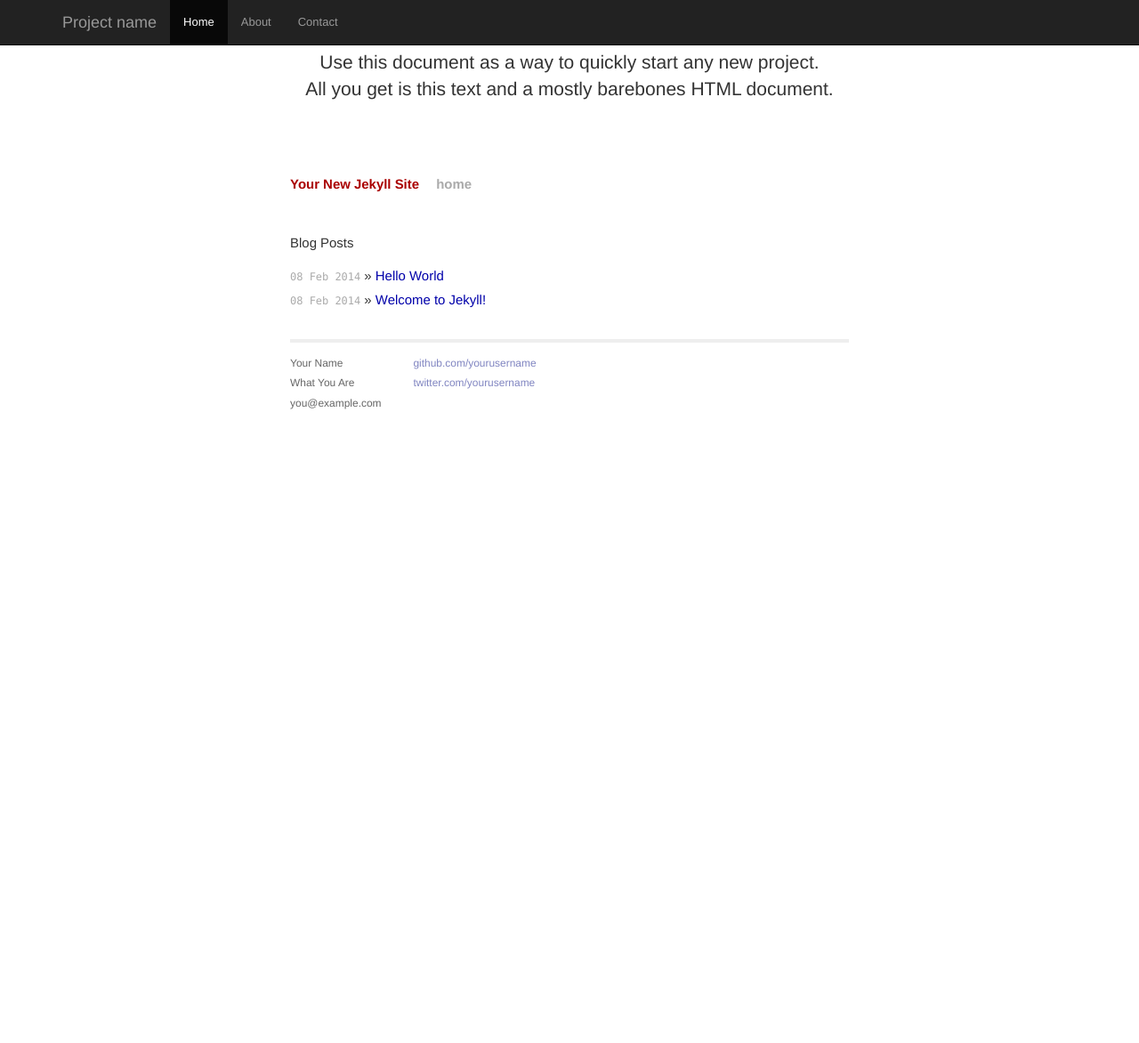
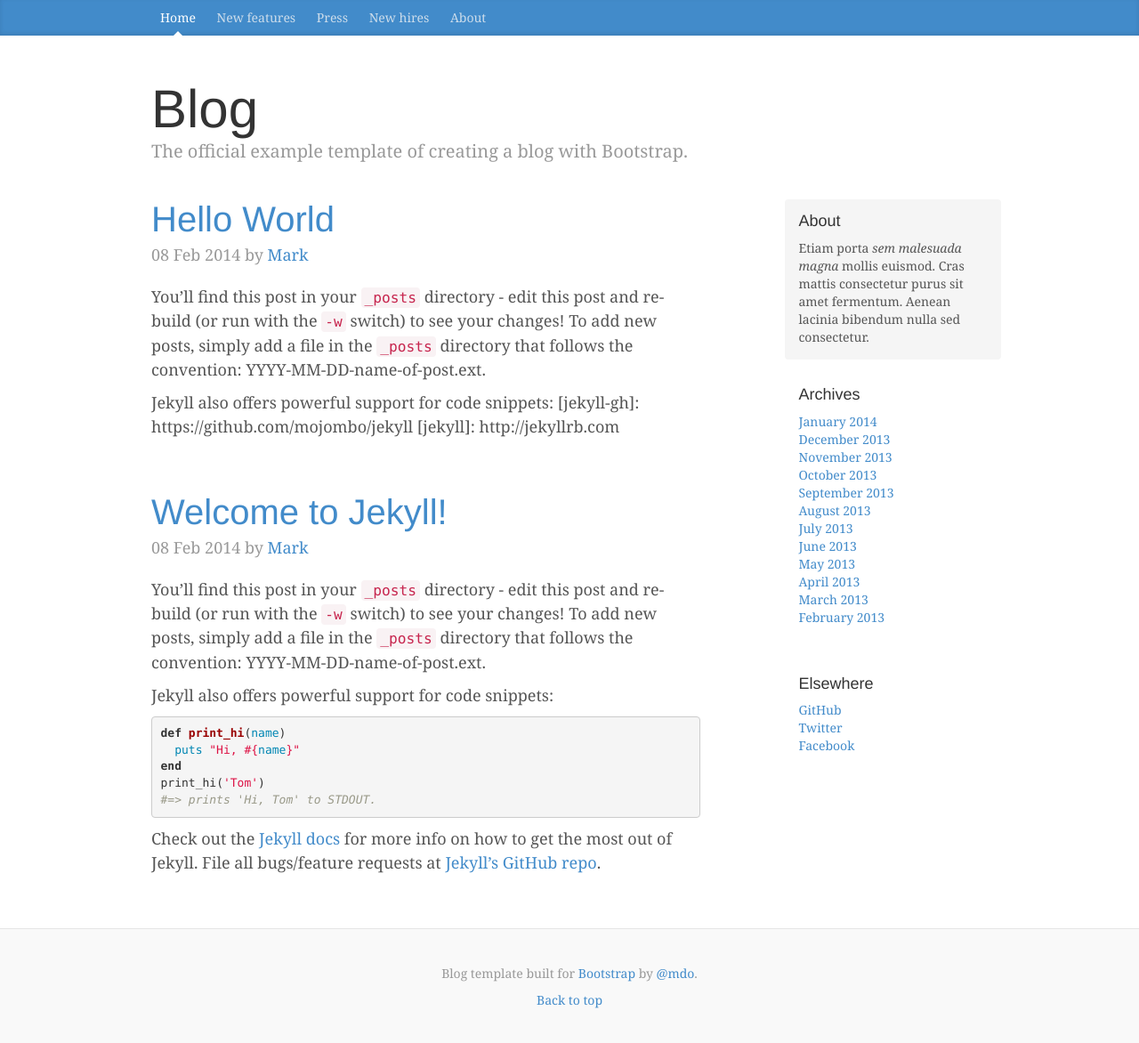
Before and after one commit to Mailyfesux/Mailyfesux.github.io, a Jekyll site: the page built from index.html, in a window 1280 px wide and 1184 px high. Shown: the top 1172 px of the window at 89% size. Built offline with Jekyll 4.4.1, drawn with Linux system fonts in a browser that asks for light colours; Markdown is read by kramdown in place of the engine named in the settings.

Commit message:
Changed layout to bootstrap blog layout

```diff
--- a/_config.yml
+++ b/_config.yml
@@ -1,4 +1,4 @@
-name: Your New Jekyll Site
+name: Blog
 markdown: redcarpet
 pygments: true
 timezone: America/Los_Angeles
--- /dev/null
+++ b/_includes/sidebar.html
@@ -0,0 +1,29 @@
+          <div class="sidebar-module sidebar-module-inset">
+            <h4>About</h4>
+            <p>Etiam porta <em>sem malesuada magna</em> mollis euismod. Cras mattis consectetur purus sit amet fermentum. Aenean lacinia bibendum nulla sed consectetur.</p>
+          </div>
+          <div class="sidebar-module">
+            <h4>Archives</h4>
+            <ol class="list-unstyled">
+              <li><a href="#">January 2014</a></li>
+              <li><a href="#">December 2013</a></li>
+              <li><a href="#">November 2013</a></li>
+              <li><a href="#">October 2013</a></li>
+              <li><a href="#">September 2013</a></li>
+              <li><a href="#">August 2013</a></li>
+              <li><a href="#">July 2013</a></li>
+              <li><a href="#">June 2013</a></li>
+              <li><a href="#">May 2013</a></li>
+              <li><a href="#">April 2013</a></li>
+              <li><a href="#">March 2013</a></li>
+              <li><a href="#">February 2013</a></li>
+            </ol>
+          </div>
+          <div class="sidebar-module">
+            <h4>Elsewhere</h4>
+            <ol class="list-unstyled">
+              <li><a href="#">GitHub</a></li>
+              <li><a href="#">Twitter</a></li>
+              <li><a href="#">Facebook</a></li>
+            </ol>
+          </div>
--- a/_layouts/default.html
+++ b/_layouts/default.html
@@ -25,60 +25,37 @@
 
   </head>
     <body>
-
-      <div class="navbar navbar-inverse navbar-fixed-top" role="navigation">
+      <div class="blog-masthead">
         <div class="container">
-          <div class="navbar-header">
-            <button type="button" class="navbar-toggle" data-toggle="collapse" data-target=".navbar-collapse">
-              <span class="sr-only">Toggle navigation</span>
-              <span class="icon-bar"></span>
-              <span class="icon-bar"></span>
-              <span class="icon-bar"></span>
-            </button>
-            <a class="navbar-brand" href="#">Project name</a>
-          </div>
-          <div class="collapse navbar-collapse">
-            <ul class="nav navbar-nav">
-              <li class="active"><a href="#">Home</a></li>
-              <li><a href="#about">About</a></li>
-              <li><a href="#contact">Contact</a></li>
-            </ul>
-          </div><!--/.nav-collapse -->
+          <nav class="blog-nav">
+            <a class="blog-nav-item active" href="/">Home</a>
+            <a class="blog-nav-item" href="#">New features</a>
+            <a class="blog-nav-item" href="#">Press</a>
+            <a class="blog-nav-item" href="#">New hires</a>
+            <a class="blog-nav-item" href="#">About</a>
+          </nav>
         </div>
       </div>
-
       <div class="container">
-
-        <div class="starter-template">
-          <h1>Bootstrap starter template</h1>
-          <p class="lead">Use this document as a way to quickly start any new project.<br> All you get is this text and a mostly barebones HTML document.</p>
+        <div class="blog-header">
+          <h1 class="blog-title">{{ site.name }}</h1>
+          <p class="lead blog-description">The official example template of creating a blog with Bootstrap.</p>
         </div>
-
+        <div class="row">
+          <div class="col-sm-8 blog-main">
+            {{ content }}
+          </div><!-- /.blog-main -->
+          <div class="col-sm-3 col-sm-offset-1 blog-sidebar">
+            {% include sidebar.html %}
+          </div><!-- /.blog-sidebar -->
+        </div><!-- /.row -->
       </div><!-- /.container -->
 
-      <div class="site">
-        <div class="header">
-          <h1 class="title"><a href="/">{{ site.name }}</a></h1>
-          <a class="extra" href="/">home</a>
-        </div>
-
-        {{ content }}
-
-        <div class="footer">
-          <div class="contact">
-            <p>
-              Your Name<br />
-              What You Are<br />
-              you@example.com
-            </p>
-          </div>
-          <div class="contact">
-            <p>
-              <a href="https://github.com/yourusername">github.com/yourusername</a><br />
-              <a href="https://twitter.com/yourusername">twitter.com/yourusername</a><br />
-            </p>
-          </div>
-        </div>
+      <div class="blog-footer">
+        <p>Blog template built for <a href="http://getbootstrap.com">Bootstrap</a> by <a href="https://twitter.com/mdo">@mdo</a>.</p>
+        <p>
+          <a href="#">Back to top</a>
+        </p>
       </div>
       <!-- jQuery (necessary for Bootstrap's JavaScript plugins) -->
       <script src="https://code.jquery.com/jquery.js"></script>
--- a/assets/css/main.css
+++ b/assets/css/main.css
@@ -1,160 +1,167 @@
-/*****************************************************************************/
 /*
-/* Common
-/*
-/*****************************************************************************/
+ * Globals
+ */
 
-/* Global Reset */
-* {
-  margin: 0;
-  padding: 0;
+body {
+  font-family: Georgia, "Times New Roman", Times, serif;
+  color: #555;
 }
 
-html, body { height: 100%; }
-
-body {
-  background-color: #FFF;
-  font: 13.34px Helvetica, Arial, sans-serif;
-  font-size: small;
-  text-align: center;
+h1, .h1,
+h2, .h2,
+h3, .h3,
+h4, .h4,
+h5, .h5,
+h6, .h6 {
+  font-family: "Helvetica Neue", Helvetica, Arial, sans-serif;;
+  font-weight: normal;
+  color: #333;
+  margin-top: 0;
 }
 
-h1, h2, h3, h4, h5, h6 {
-  font-size: 100%; }
 
-h1 { margin-bottom: 1em; }
-p { margin: 1em 0; }
+/*
+ * Override Bootstrap's default container.
+ */
 
-a         { color: #00a; }
-a:hover   { color: #000; }
-a:visited { color: #a0a; }
-
-/*****************************************************************************/
-/*
-/* Home
-/*
-/*****************************************************************************/
-.posts {
-  list-style-type: none;
-  margin-bottom: 2em;
+@media (min-width: 1200px) {
+  .container {
+    width: 970px;
+  }
 }
 
-.posts li {
-  line-height: 1.75em;
+
+/*
+ * Masthead for nav
+ */
+
+.blog-masthead {
+  background-color: #428bca;
+  box-shadow: inset 0 -2px 5px rgba(0,0,0,.1);
 }
 
-.posts span {
-  color: #aaa;
-  font-family: Monaco, "Courier New", monospace;
-  font-size: 80%;
+/* Nav links */
+.blog-nav {
+
 }
-
-/*****************************************************************************/
-/*
-/* Site
-/*
-/*****************************************************************************/
-
-.site {
-  font-size: 115%;
-  text-align: justify;
-  width: 42em;
-  margin: 3em auto 2em;
-  line-height: 1.5em;
+.blog-nav-item {
+  position: relative;
+  display: inline-block;
+  padding: 10px;
+  font-weight: 500;
+  color: #cdddeb;
 }
-
-.header a {
-  font-weight: bold;
+.blog-nav-item:hover,
+.blog-nav-item:focus {
+  color: #fff;
   text-decoration: none;
 }
 
-.title {
-  display: inline-block;
-  margin-bottom: 2em;
+/* Active state gets a caret at the bottom */
+.blog-nav .active {
+  color: #fff;
+}
+.blog-nav .active:after {
+  position: absolute;
+  bottom: 0;
+  left: 50%;
+  display: block;
+  content: " ";
+  width: 0;
+  height: 0;
+  margin-left: -5px;
+  vertical-align: middle;
+  border-right:  5px solid transparent;
+  border-left:   5px solid transparent;
+  border-bottom: 5px solid;
 }
 
-.title a {
-  color: #a00;
+
+/*
+ * Blog name and description
+ */
+
+.blog-header {
+  padding-top: 20px;
+  padding-bottom: 20px;
+}
+.blog-title {
+  margin-top: 30px;
+  margin-bottom: 0;
+  font-size: 60px;
+  font-weight: normal;
+}
+.blog-description {
+  font-size: 20px;
+  color: #999;
 }
 
-.title a:hover {
-  color: #000;
+
+/*
+ * Main column and sidebar layout
+ */
+
+.blog-main {
+  font-size: 18px;
+  line-height: 1.5;
 }
 
-.header a.extra {
-  color: #aaa;
-  margin-left: 1em;
+/* Sidebar modules for boxing content */
+.sidebar-module {
+  padding: 15px;
+  margin: 0 -15px 15px;
+}
+.sidebar-module-inset {
+  padding: 15px;
+  background-color: #f5f5f5;
+  border-radius: 4px;
+}
+.sidebar-module-inset p:last-child,
+.sidebar-module-inset ul:last-child,
+.sidebar-module-inset ol:last-child {
+  margin-bottom: 0;
 }
 
-.header a.extra:hover {
-  color: #000;
+
+
+/* Pagination */
+.pager {
+  margin-bottom: 60px;
+  text-align: left;
+}
+.pager > li > a {
+  width: 140px;
+  padding: 10px 20px;
+  text-align: center;
+  border-radius: 30px;
 }
 
-.meta {
-  color: #aaa;
+
+/*
+ * Blog posts
+ */
+
+.blog-post {
+  margin-bottom: 60px;
+}
+.blog-post-title {
+  margin-bottom: 5px;
+  font-size: 40px;
+}
+.blog-post-meta {
+  margin-bottom: 20px;
+  color: #999;
 }
 
-.footer {
-  font-size: 80%;
-  color: #666;
-  border-top: 4px solid #eee;
-  margin-top: 2em;
-  overflow: hidden;
+
+/*
+ * Footer
+ */
+
+.blog-footer {
+  padding: 40px 0;
+  color: #999;
+  text-align: center;
+  background-color: #f9f9f9;
+  border-top: 1px solid #e5e5e5;
 }
-
-.footer .contact {
-  float: left;
-  margin-right: 3em;
-}
-
-.footer .contact a {
-  color: #8085C1;
-}
-
-.footer .rss {
-  margin-top: 1.1em;
-  margin-right: -.2em;
-  float: right;
-}
-
-.footer .rss img {
-  border: 0;
-}
-
-/*****************************************************************************/
-/*
-/* Posts
-/*
-/*****************************************************************************/
-
-/* standard */
-.post pre {
-  border: 1px solid #ddd;
-  background-color: #eef;
-  padding: 0 .4em;
-}
-
-.post ul, .post ol {
-  margin-left: 1.35em;
-}
-
-.post code {
-  border: 1px solid #ddd;
-  background-color: #eef;
-  padding: 0 .2em;
-}
-
-.post pre code {
-  border: none;
-}
-
-/* terminal */
-.post pre.terminal {
-  border: 1px solid #000;
-  background-color: #333;
-  color: #FFF;
-}
-
-.post pre.terminal code {
-  background-color: #333;
-}
--- a/index.html
+++ b/index.html
@@ -3,11 +3,11 @@ layout: default
 title: Your New Jekyll Site
 ---
 
-<div id="home">
-  <h1>Blog Posts</h1>
-  <ul class="posts">
-    {% for post in site.posts %}
-      <li><span>{{ post.date | date_to_string }}</span> &raquo; <a href="{{ post.url }}">{{ post.title }}</a></li>
-    {% endfor %}
-  </ul>
-</div>
+
+		{% for post in site.posts %}
+          <div class="blog-post">
+            <h2 class="blog-post-title"><a href="{{ post.url }}">{{ post.title }}</a></h2>
+            <p class="blog-post-meta">{{ post.date | date_to_string }} by <a href="#">Mark</a></p>
+            {{ post.content }}
+          </div><!-- /.blog-post -->
+        {% endfor %}
```
